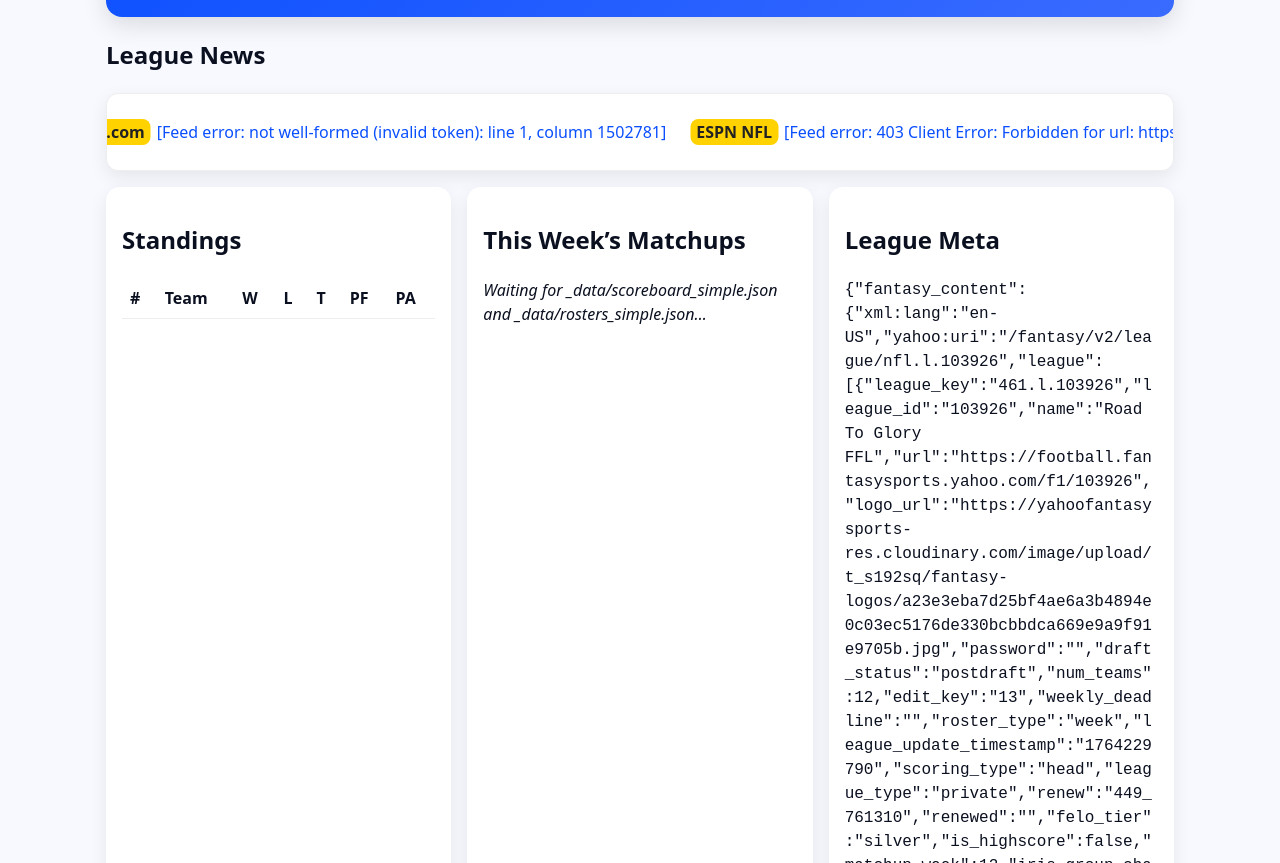
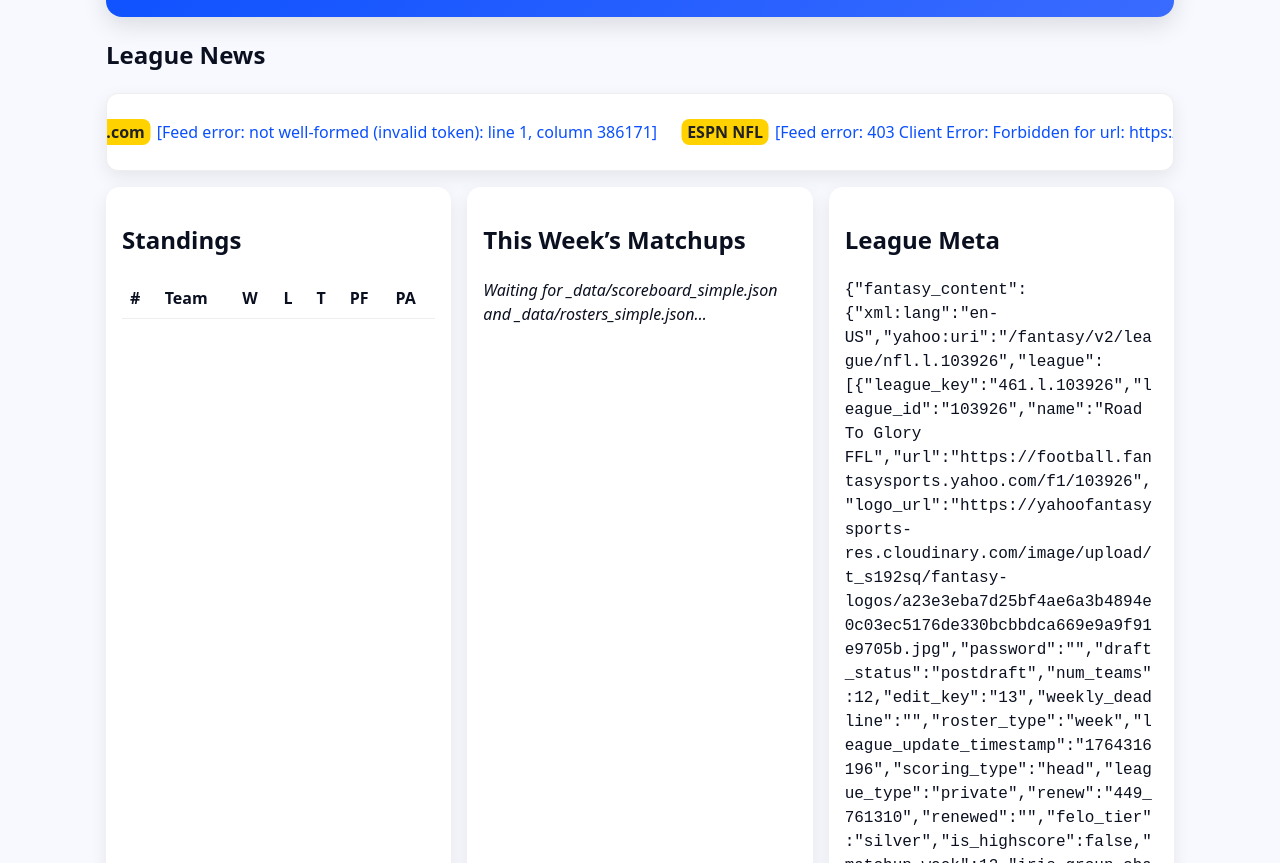
Before and after one commit to stringer56/fantasy-football-site, a Jekyll site: the page built from index.md, in a window 1280 px wide and 1400 px high. Shown: the part 314-1177 px from the top of the window. Built offline with Jekyll 4.4.1, drawn with Linux system fonts in a browser that asks for light colours; some of the changed text lies outside the part shown.

Commit message:
Auto-update Yahoo data

```diff
--- a/_data/league_meta.json
+++ b/_data/league_meta.json
@@ -15,7 +15,7 @@
         "edit_key": "13",
         "weekly_deadline": "",
         "roster_type": "week",
-        "league_update_timestamp": "1764229790",
+        "league_update_timestamp": "1764316196",
         "scoring_type": "head",
         "league_type": "private",
         "renew": "449_761310",
@@ -38,7 +38,7 @@
         "season": "2025"
       }
     ],
-    "time": "36.072969436646ms",
+    "time": "24.302959442139ms",
     "copyright": "Certain Data by Sportradar, Stats Perform and Rotowire",
     "refresh_rate": "60"
   }
--- a/_data/news.json
+++ b/_data/news.json
@@ -1,9 +1,9 @@
 {
-  "updated": 1764311988,
+  "updated": 1764334441,
   "items": [
     {
       "source": "NFL.com",
-      "title": "[Feed error: not well-formed (invalid token): line 1, column 1502781]",
+      "title": "[Feed error: not well-formed (invalid token): line 1, column 386171]",
       "link": "",
       "pubDate": ""
     },
--- a/_data/standings.json
+++ b/_data/standings.json
@@ -15,7 +15,7 @@
         "edit_key": "13",
         "weekly_deadline": "",
         "roster_type": "week",
-        "league_update_timestamp": "1764229790",
+        "league_update_timestamp": "1764316196",
         "scoring_type": "head",
         "league_type": "private",
         "renew": "449_761310",
@@ -1311,7 +1311,7 @@
         ]
       }
     ],
-    "time": "174.92699623108ms",
+    "time": "201.78914070129ms",
     "copyright": "Certain Data by Sportradar, Stats Perform and Rotowire",
     "refresh_rate": "60"
   }
--- a/_data/teams.json
+++ b/_data/teams.json
@@ -15,7 +15,7 @@
         "edit_key": "13",
         "weekly_deadline": "",
         "roster_type": "week",
-        "league_update_timestamp": "1764229790",
+        "league_update_timestamp": "1764316196",
         "scoring_type": "head",
         "league_type": "private",
         "renew": "449_761310",
@@ -1007,7 +1007,7 @@
         }
       }
     ],
-    "time": "104.78401184082ms",
+    "time": "120.81098556519ms",
     "copyright": "Certain Data by Sportradar, Stats Perform and Rotowire",
     "refresh_rate": "60"
   }
```
Also changed, not shown: _data/scoreboard.json (+14 -14 lines).
